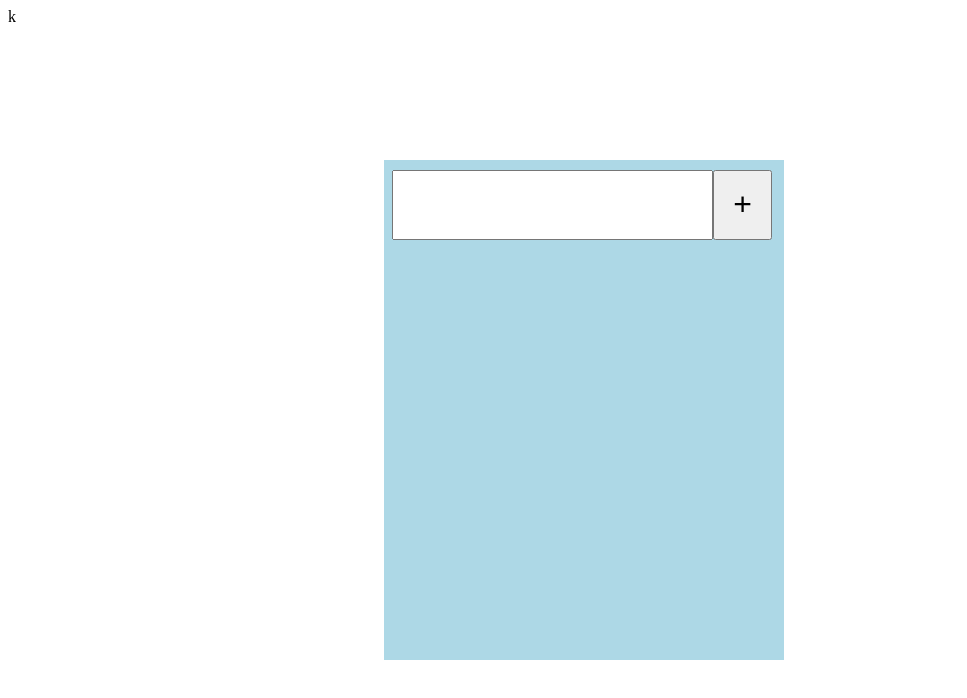
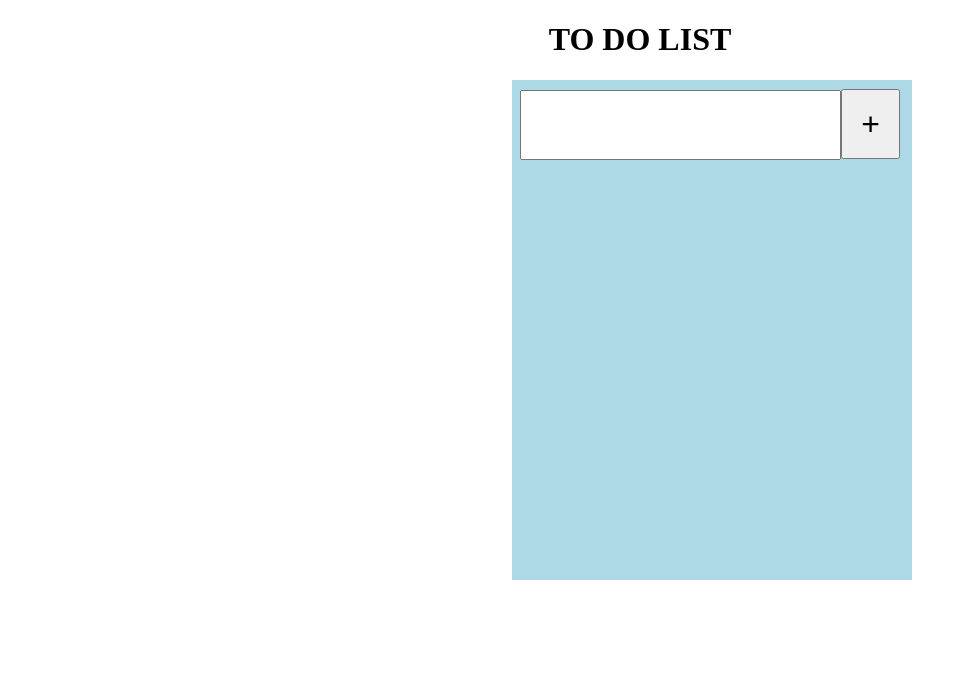
Before and after one commit to Aawveii-dngl/To-do-list, a plain HTML site: page index.html in a window 1280 px wide. Shown: the whole page, without its empty margins (0-967 px from the left). Drawn offline with Linux system fonts and the light colour scheme.

Commit message:
Second Commit

```diff
--- a/css/style.css
+++ b/css/style.css
@@ -1,7 +1,9 @@
+h1 {
+  text-align: center;
+}
 .total-wrapper {
   position: absolute;
-  top: 20%;
-  left: 30%;
+  left: 40%;
   height: 500px;
   width: 400px;
   background-color: lightblue;
--- a/index.html
+++ b/index.html
@@ -10,9 +10,9 @@
       crossorigin="anonymous"
     ></script>
     <link rel="stylesheet" href="./css/style.css" />
-    k
   </head>
   <body>
+    <h1>TO DO LIST</h1>
     <div class="total-wrapper">
       <div class="input">
         <input type="text" name="input" id="input" />
```
